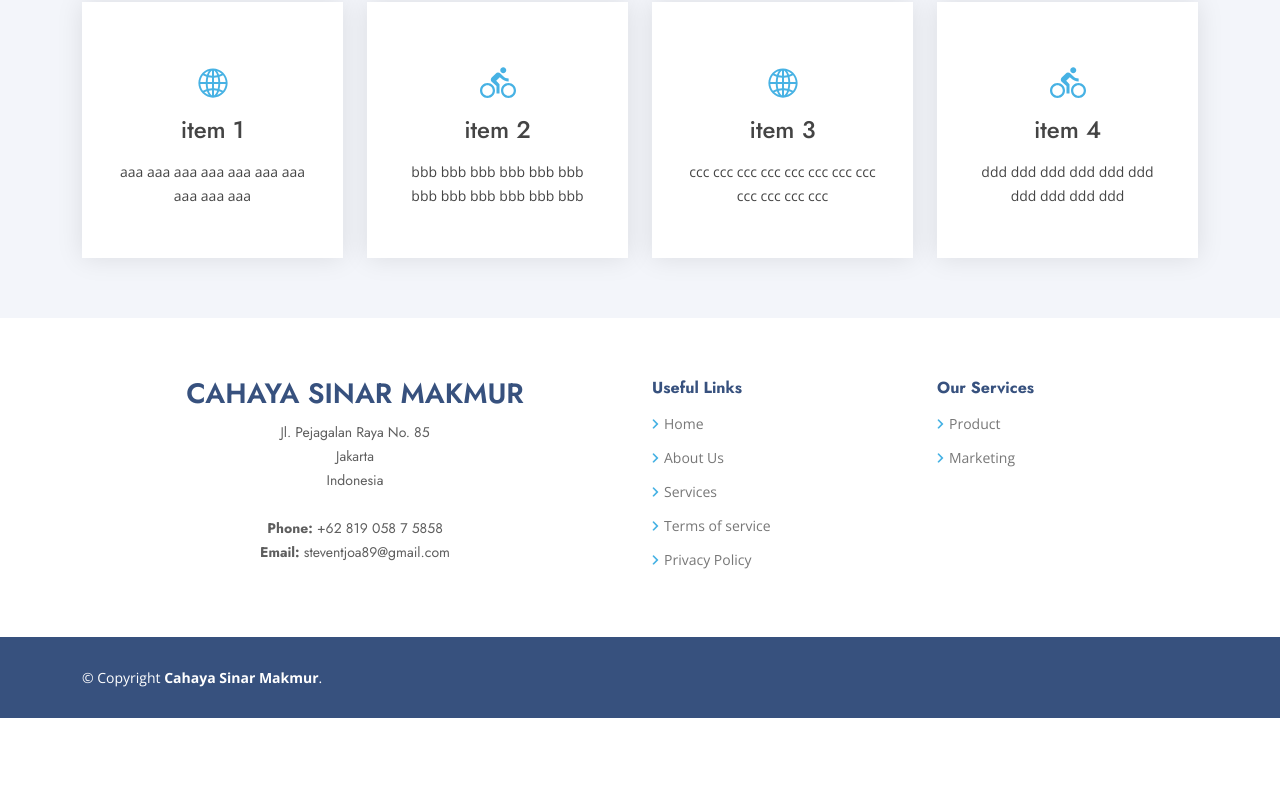
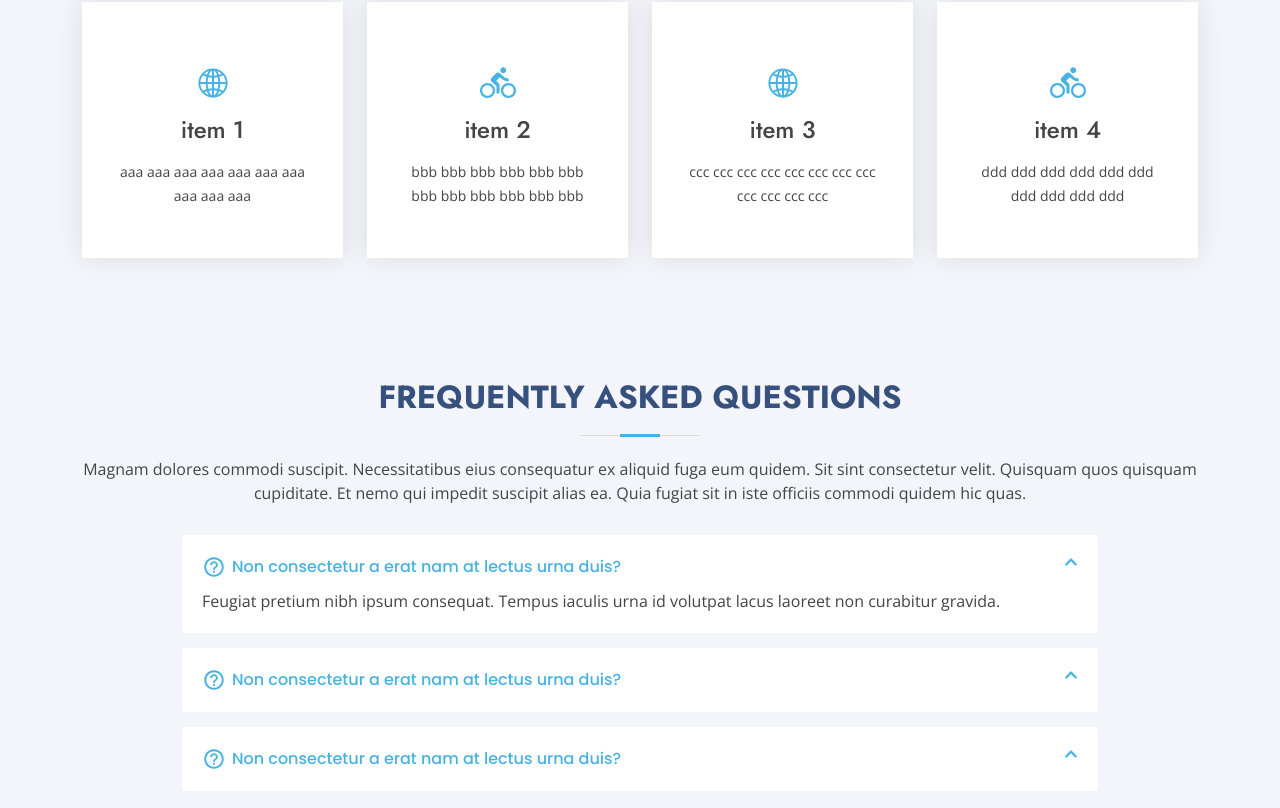
Before and after one commit to steventjoa89/cahaya-sinar-makmur, a React (Create React App) app: page / in a window 1280 px wide. Shown: the part 1938-2746 px from the top of the page. Before the commit the page ends 2656 px from the top, so only its background shows below. Built offline with nearby package versions, Linux system fonts and the light colour scheme.

Commit message:
Faq done.

```diff
--- /dev/null
+++ b/src/components/Faq.js
@@ -0,0 +1,56 @@
+import React from "react";
+import { IoMdHelpCircleOutline } from "react-icons/io";
+import { FAQS } from "../data/info";
+import { Link } from "react-router-dom";
+import { FaChevronDown, FaChevronUp } from "react-icons/fa";
+
+function Faq() {
+  return (
+    <section id="faq" className="faq section-bg">
+      <div className="container" data-aos="fade-up">
+        <div className="section-title">
+          <h2>Frequently Asked Questions</h2>
+          <p>
+            Magnam dolores commodi suscipit. Necessitatibus eius consequatur ex
+            aliquid fuga eum quidem. Sit sint consectetur velit. Quisquam quos
+            quisquam cupiditate. Et nemo qui impedit suscipit alias ea. Quia
+            fugiat sit in iste officiis commodi quidem hic quas.
+          </p>
+        </div>
+
+        <div className="faq-list">
+          <ul>
+            {FAQS.map((faq, i) => (
+              <li
+                key={i}
+                data-aos="fade-up"
+                data-aos-delay={`${(i + 1) * 100}`}
+              >
+                {/* <i className="bx bx-help-circle icon-help"></i>{" "} */}
+                <IoMdHelpCircleOutline className="icon-help" />{" "}
+                <Link
+                  data-bs-toggle="collapse"
+                  className={`${i === 0 ? "collapse" : ""}`}
+                  data-bs-target={`#faq-list-${i}`}
+                >
+                  {faq.question}{" "}
+                  <FaChevronUp className="bx chevron-icon icon-close" />
+                  <FaChevronDown className="bx chevron-icon icon-show" />
+                </Link>
+                <div
+                  id={`faq-list-${i}`}
+                  className={`${i === 0 ? "collapse show" : "collapse"}`}
+                  data-bs-parent=".faq-list"
+                >
+                  <p>{faq.answer}</p>
+                </div>
+              </li>
+            ))}
+          </ul>
+        </div>
+      </div>
+    </section>
+  );
+}
+
+export default Faq;
--- a/src/components/Services.js
+++ b/src/components/Services.js
@@ -13,6 +13,7 @@ function Services() {
         <div className="row">
           {SERVICES_ITEMS.map((service, i) => (
             <div
+              key={i}
               className="col-xl-3 col-md-6 d-flex align-items-stretch"
               data-aos="zoom-in"
               data-aos-delay="100"
--- a/src/data/info.js
+++ b/src/data/info.js
@@ -71,6 +71,24 @@ export const SERVICES_ITEMS = [
   },
 ];
 
+export const FAQS = [
+  {
+    question: "Non consectetur a erat nam at lectus urna duis?",
+    answer:
+      "Feugiat pretium nibh ipsum consequat. Tempus iaculis urna id volutpat lacus laoreet non curabitur gravida.",
+  },
+  {
+    question: "Non consectetur a erat nam at lectus urna duis?",
+    answer:
+      "Feugiat pretium nibh ipsum consequat. Tempus iaculis urna id volutpat lacus laoreet non curabitur gravida.",
+  },
+  {
+    question: "Non consectetur a erat nam at lectus urna duis?",
+    answer:
+      "Feugiat pretium nibh ipsum consequat. Tempus iaculis urna id volutpat lacus laoreet non curabitur gravida.",
+  },
+];
+
 export const USEFUL_LINKS = [
   { name: "Home", link: "/" },
   { name: "About Us", link: "/about-us" },
--- a/src/index.css
+++ b/src/index.css
@@ -1346,6 +1346,7 @@ section {
   background: #fff;
   border-radius: 4px;
   position: relative;
+  text-align: left;
 }
 
 .faq .faq-list a {
@@ -1370,7 +1371,7 @@ section {
 
 .faq .faq-list .icon-show,
 .faq .faq-list .icon-close {
-  font-size: 24px;
+  font-size: 14px;
   position: absolute;
   right: 0;
   top: 0;
--- a/src/pages/Home/index.js
+++ b/src/pages/Home/index.js
@@ -6,6 +6,7 @@ import Clients from "../../components/Clients";
 import AboutUs from "../../components/AboutUs";
 import WhyUs from "../../components/WhyUs";
 import Services from "../../components/Services";
+import Faq from "../../components/Faq";
 
 function HomePage() {
   return (
@@ -17,6 +18,7 @@ function HomePage() {
         <AboutUs />
         <WhyUs />
         <Services />
+        <Faq />
       </div>
       <Footer />
     </>
```
